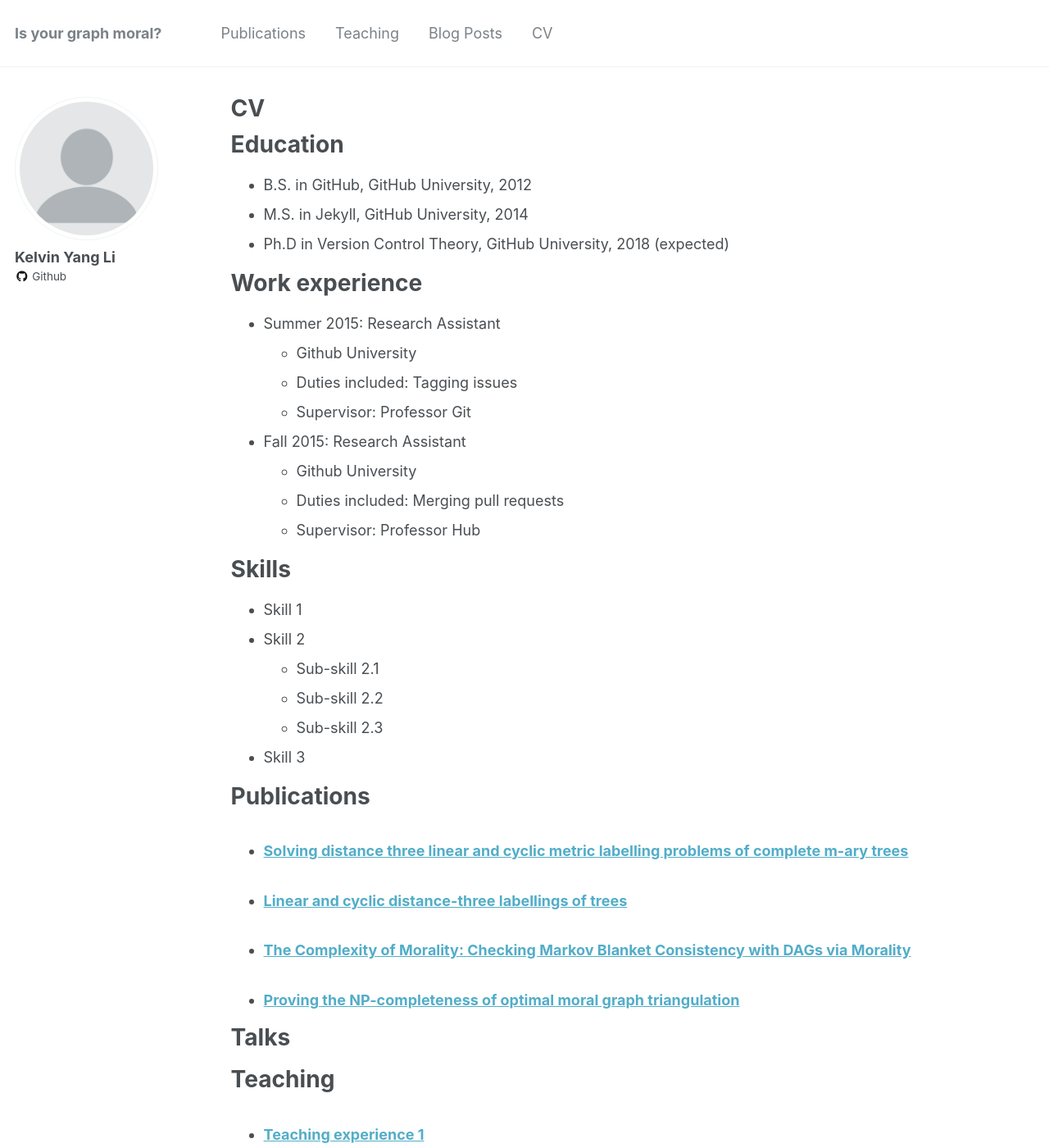
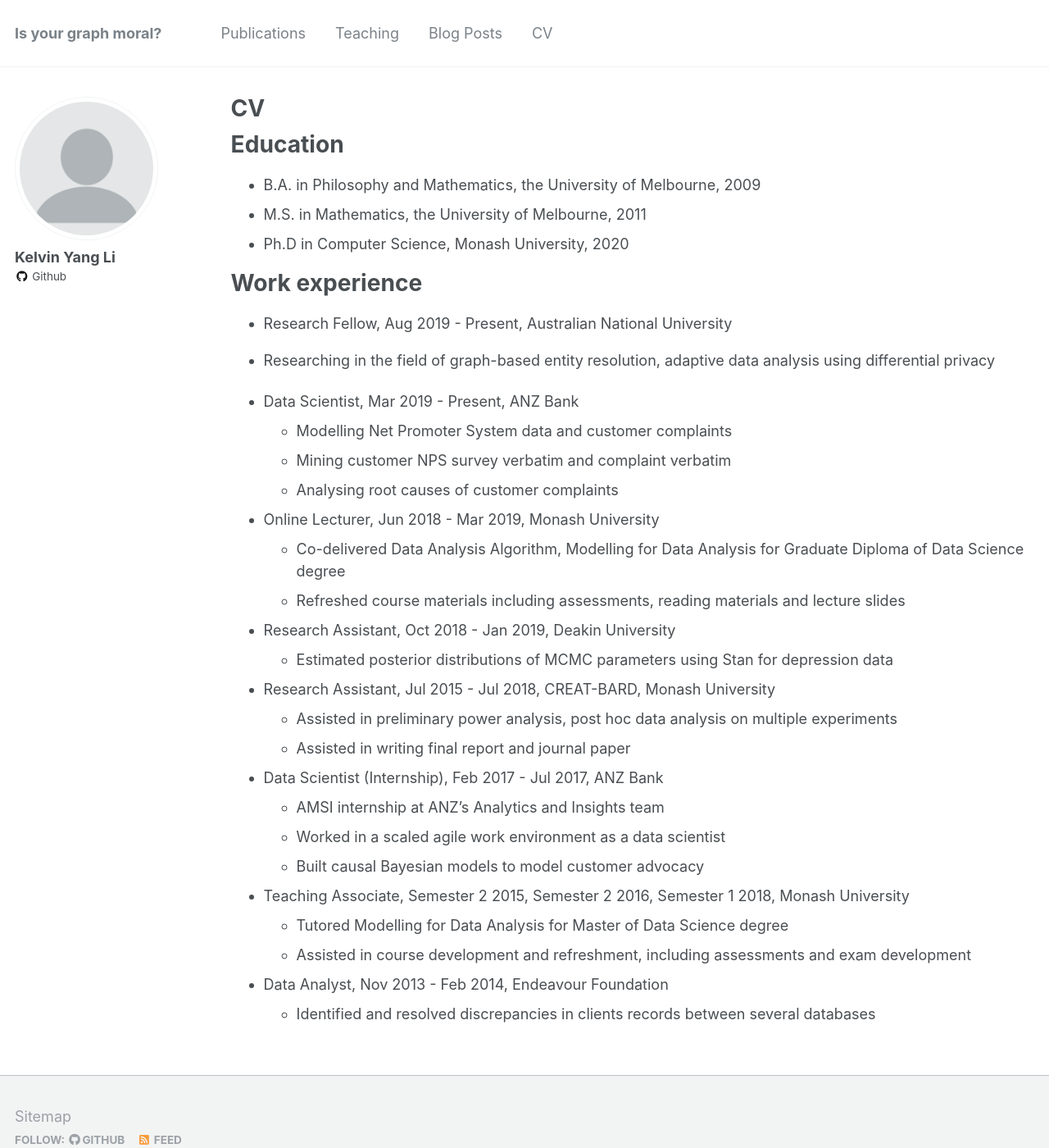
Before and after one commit to kelvinyangli/kelvinyangli.github.io, a Jekyll site: the page built from _pages/cv.md, in a window 1280 px wide and 1400 px high. Shown: the whole window at 82% size. Built offline with Jekyll 4.4.1, drawn with Linux system fonts in a browser that asks for light colours; some of the changed text lies outside the part shown.

Commit message:
update cv v1

```diff
--- a/_pages/cv.md
+++ b/_pages/cv.md
@@ -11,49 +11,39 @@ redirect_from:
 
 Education
 ======
-* B.S. in GitHub, GitHub University, 2012
-* M.S. in Jekyll, GitHub University, 2014
-* Ph.D in Version Control Theory, GitHub University, 2018 (expected)
+* B.A. in Philosophy and Mathematics, the University of Melbourne, 2009
+* M.S. in Mathematics, the University of Melbourne, 2011
+* Ph.D in Computer Science, Monash University, 2020
 
 Work experience
 ======
-* Summer 2015: Research Assistant
-  * Github University
-  * Duties included: Tagging issues
-  * Supervisor: Professor Git
+* Research Fellow, Aug 2019 - Present, Australian National University
+ * Researching in the field of graph-based entity resolution, adaptive data analysis using differential privacy
 
-* Fall 2015: Research Assistant
-  * Github University
-  * Duties included: Merging pull requests
-  * Supervisor: Professor Hub
+* Data Scientist, Mar 2019 - Present, ANZ Bank
+  * Modelling Net Promoter System data and customer complaints
+  * Mining customer NPS survey verbatim and complaint verbatim
+  * Analysing root causes of customer complaints
 
-Skills
-======
-* Skill 1
-* Skill 2
-  * Sub-skill 2.1
-  * Sub-skill 2.2
-  * Sub-skill 2.3
-* Skill 3
+* Online Lecturer, Jun 2018 - Mar 2019, Monash University
+  * Co-delivered Data Analysis Algorithm, Modelling for Data Analysis for Graduate Diploma of Data Science degree
+  * Refreshed course materials including assessments, reading materials and lecture slides
 
-Publications
-======
-  <ul>{% for post in site.publications %}
-    {% include archive-single-cv.html %}
-  {% endfor %}</ul>
+* Research Assistant, Oct 2018 - Jan 2019, Deakin University
+  * Estimated posterior distributions of MCMC parameters using Stan for depression data
 
-Talks
-======
-  <ul>{% for post in site.talks %}
-    {% include archive-single-talk-cv.html %}
-  {% endfor %}</ul>
+* Research Assistant, Jul 2015 - Jul 2018, CREAT-BARD, Monash University
+  * Assisted in preliminary power analysis, post hoc data analysis on multiple experiments
+  * Assisted in writing final report and journal paper
 
-Teaching
-======
-  <ul>{% for post in site.teaching %}
-    {% include archive-single-cv.html %}
-  {% endfor %}</ul>
+* Data Scientist (Internship), Feb 2017 - Jul 2017, ANZ Bank
+  * AMSI internship at ANZ’s Analytics and Insights team
+  * Worked in a scaled agile work environment as a data scientist
+  * Built causal Bayesian models to model customer advocacy
 
-Service and leadership
-======
-* Currently signed in to 43 different slack teams
+* Teaching Associate, Semester 2 2015, Semester 2 2016, Semester 1 2018, Monash University
+  * Tutored Modelling for Data Analysis for Master of Data Science degree
+  * Assisted in course development and refreshment, including assessments and exam development
+
+* Data Analyst, Nov 2013 - Feb 2014, Endeavour Foundation
+  * Identified and resolved discrepancies in clients records between several databases
```
